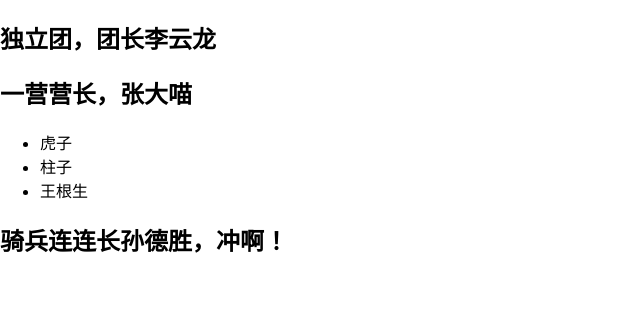
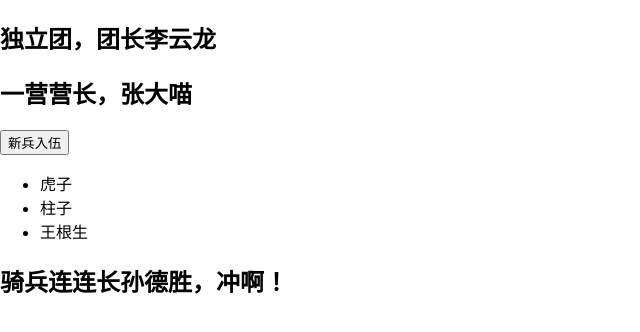
Before and after one commit to cjshinning/imook, a React app: page / in a window 1280 px wide. Shown: the top 332 px of the page, without its empty margins (0-640 px from the left). Built offline with nearby package versions, Linux system fonts and the light colour scheme.

Commit message:
react基础知识4-事件

```diff
--- a/src/App.js
+++ b/src/App.js
@@ -23,11 +23,19 @@
     this.state = {
       solders: ['虎子','柱子','王根生']
     }
+    // this.addSolder = this.addSolder.bind(this);
+  }
+  addSolder(){
+    // console.log('add solder!');
+    this.setState({
+      solders: [...this.state.solders, '新兵蛋子'+Math.random()]
+    })
   }
   render(){
     return (
       <div>
         <h2>一营营长，{this.props.老大}</h2>
+        <button onClick={()=>this.addSolder()}>新兵入伍</button>
         <ul>
           {this.state.solders.map(v=>{
             return <li key={v}>{v}</li>
```
